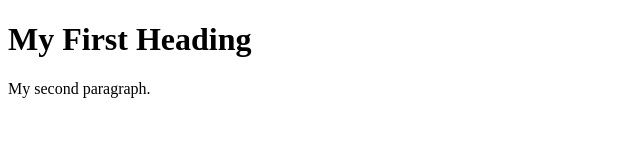
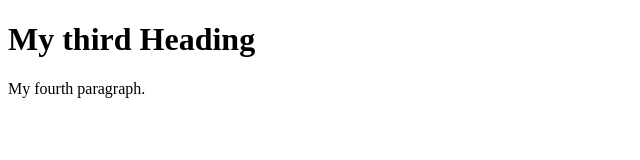
Before and after one commit to Amjad992/testwpgit, a plain HTML site: page index.html in a window 1280 px wide. Shown: the full height of the page, 0-640 px from the left. Drawn offline with Linux system fonts and the light colour scheme.

Commit message:
Update index.html

```diff
--- a/index.html
+++ b/index.html
@@ -2,9 +2,9 @@
 <html>
 <body>
 
-<h1>My First Heading</h1>
+<h1>My third Heading</h1>
 
-<p>My second paragraph.</p>
+<p>My fourth paragraph.</p>
 
 </body>
 </html>
```
